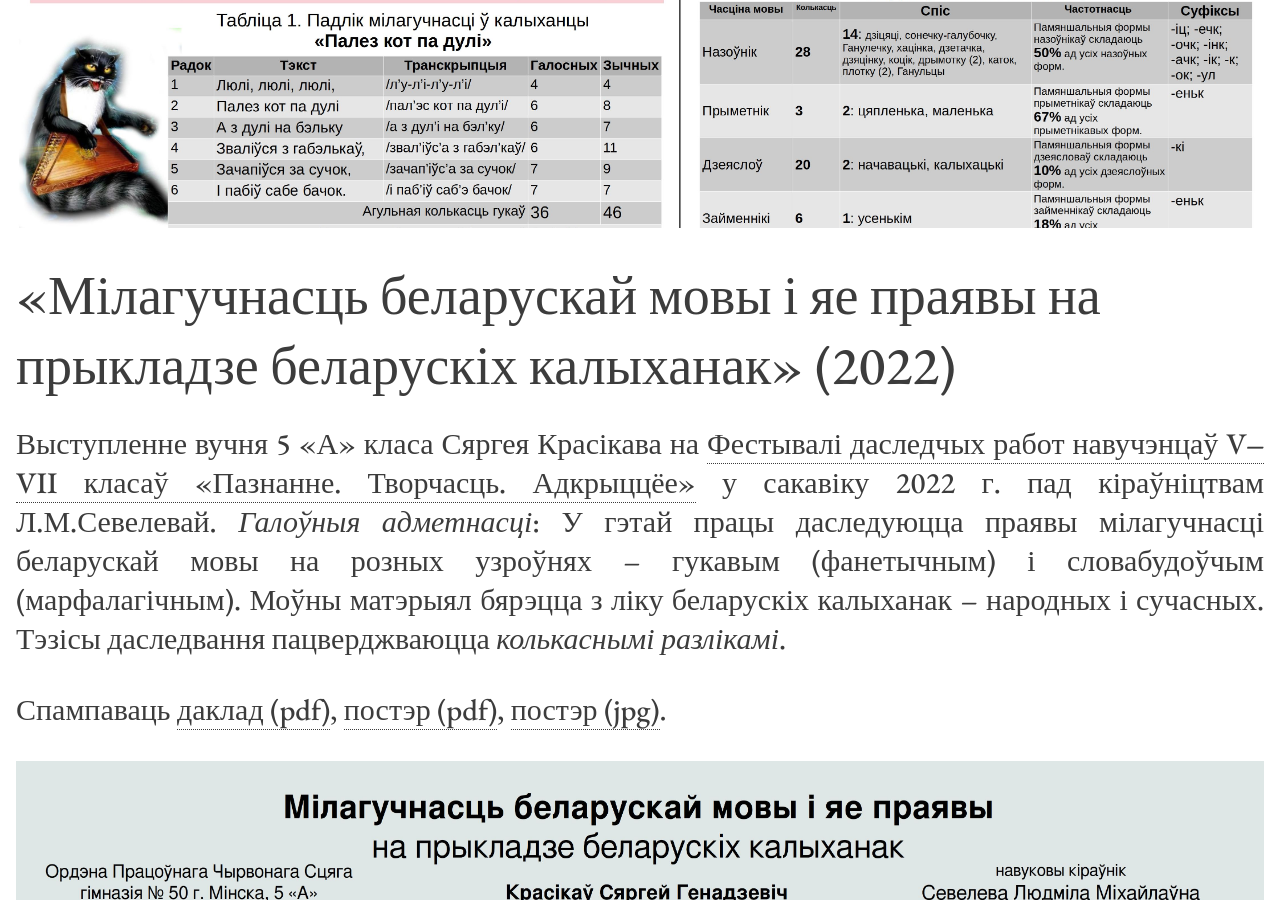
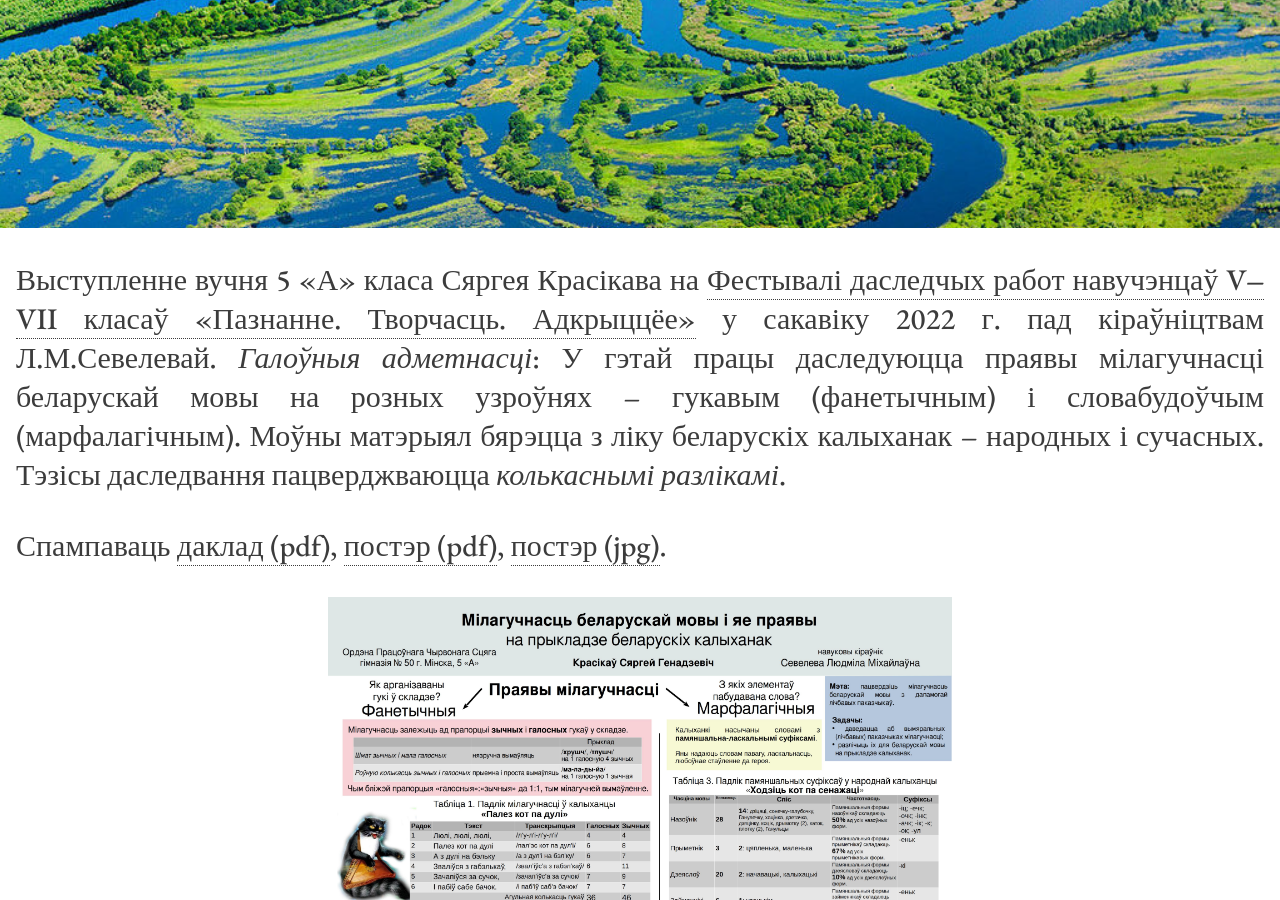
Before and after one commit to seveleva/seveleva, a Jekyll site: the page built from milahučnaść.md, in a window 1280 px wide and 900 px high, scrolled down 502 px. Built offline with Jekyll 4.4.1, drawn with Linux system fonts in a browser that asks for light colours; some of the changed text lies outside the part shown.

Commit message:
Update milahučnaść.md

```diff
--- a/milahučnaść.md
+++ b/milahučnaść.md
@@ -3,17 +3,17 @@ layout: page
 title: Мілагучнасць беларускай мовы і яе праявы на прыкладзе беларускіх калыханак
 lang: be
 position: 100
-cover_url: https://seveleva.com/assets/Мілагучнасць-постэр-2022.jpg
+cover_url: https://seveleva.com/img/prypiat.jpg
 description: У гэтай працы даследуюцца праявы мілагучнасці беларускай мовы на розных узроўнях – гукавым (фанетычным) і словабудоўчым (марфалагічным). Моўны матэрыял бярэцца з ліку беларускіх калыханак – народных і сучасных. Тэзісы даследвання пацверджваюцца *колькаснымі разлікамі*.
 ---
-
-# «Мілагучнасць беларускай мовы і яе праявы на прыкладзе беларускіх калыханак» (2022)
 
 Выступленне вучня 5 «А» класа Сяргея Красікава на [Фестывалі даследчых работ навучэнцаў V‒VII класаў «Пазнанне. Творчасць. Адкрыццёе»](https://web.archive.org/web/20220522162635/https://mgiro.minsk.edu.by/ru/main.aspx?guid=170373) у сакавіку 2022 г. пад кіраўніцтвам Л.М.Севелевай.  *Галоўныя адметнасці*: У гэтай працы даследуюцца праявы мілагучнасці беларускай мовы на розных узроўнях – гукавым (фанетычным) і словабудоўчым (марфалагічным). Моўны матэрыял бярэцца з ліку беларускіх калыханак – народных і сучасных. Тэзісы даследвання пацверджваюцца *колькаснымі разлікамі*.
 
 Спампаваць [даклад (pdf)](/assets/Мілагучнасць-мовы-2022.pdf), [постэр (pdf)](/assets/Мілагучнасць-постэр-2022.pdf), [постэр (jpg)](/assets/Мілагучнасць-постэр-2022.jpg).
 
-![](/assets/Мілагучнасць-постэр-2022.jpg)
+<img src="/assets/Мілагучнасць-постэр-2022.jpg" width="50%">
+
+# Мілагучнасць беларускай мовы і яе праявы на прыкладзе беларускіх калыханак
 
 > Красікаў Сяргей Генадзевіч
 >
```
